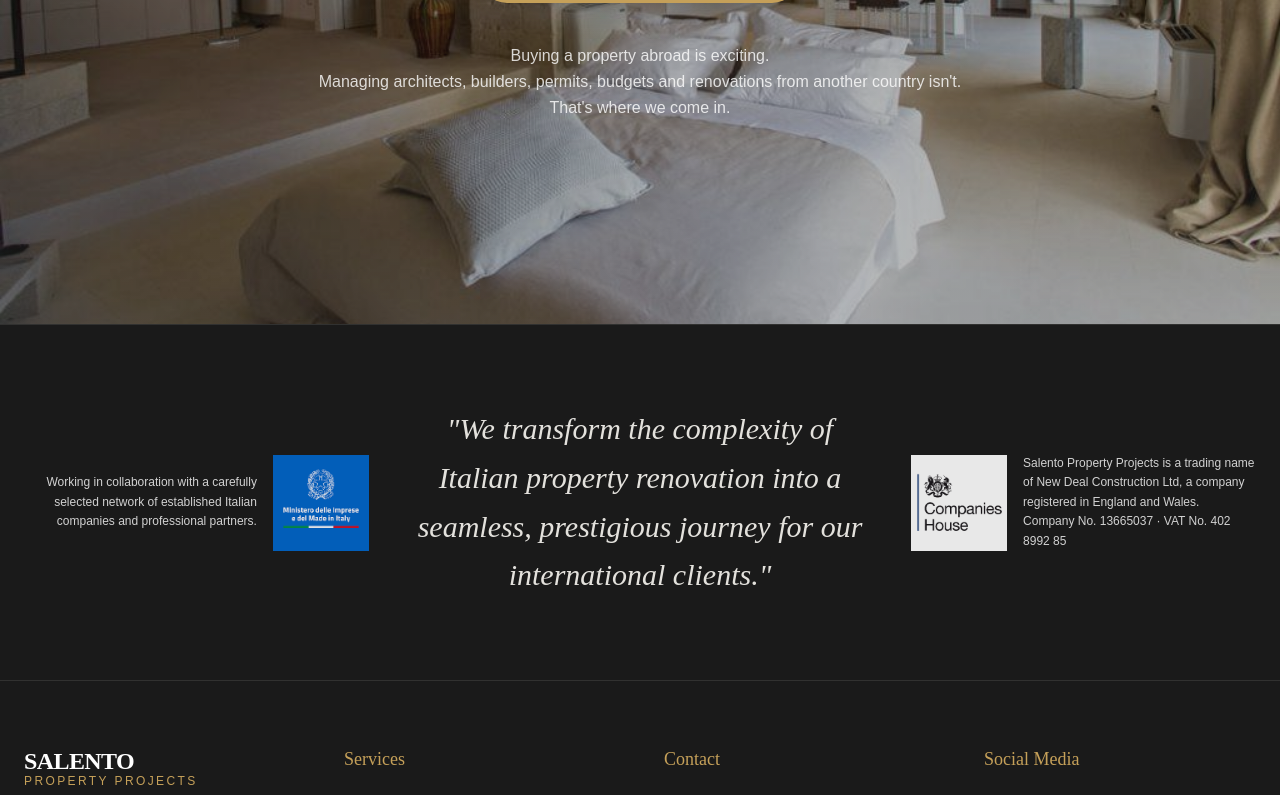
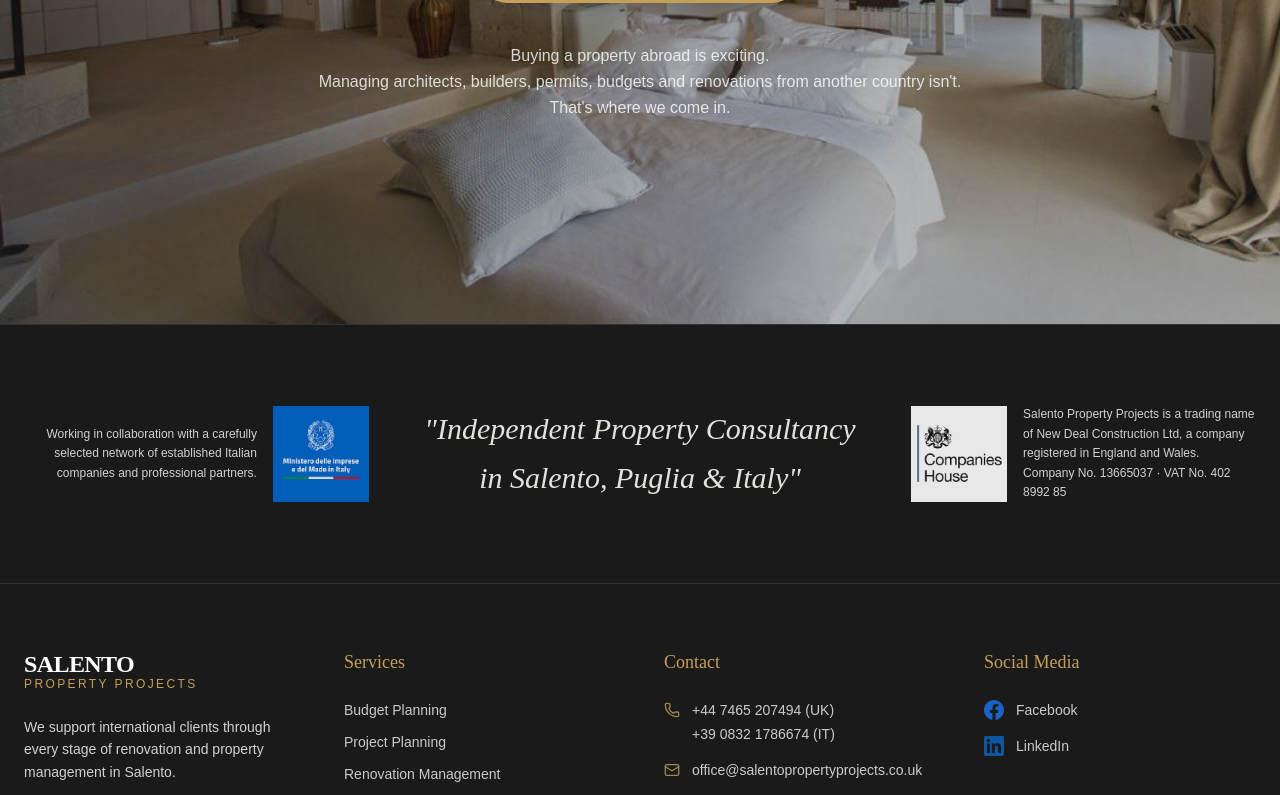
Before and after one commit to mazzuccowow-web/salento-property-projects, a React (Vite) app: page / in a window 1280 px wide. Shown: the part 476-1271 px from the top of the page. Built offline with nearby package versions, Linux system fonts and the light colour scheme.

Commit message:
Update Home.tsx

```diff
--- a/src/pages/Home.tsx
+++ b/src/pages/Home.tsx
@@ -103,7 +103,7 @@ export default function Home() {
 
           {/* COLONNA CENTRALE: Citazione di prestigio ampliata al 44% dello spazio di visualizzazione */}
           <div className="w-full lg:w-[44%] text-center italic font-serif text-xl md:text-2xl xl:text-3xl opacity-90 leading-relaxed px-4">
-            "We transform the complexity of Italian property renovation into a seamless, prestigious journey for our international clients."
+            "Independent Property Consultancy in Salento, Puglia & Italy"
           </div>
 
           {/* COLONNA DESTRA: Occupa il 28% dello spazio desktop (Mantenuta identica al tuo design perfetto) */}
```
